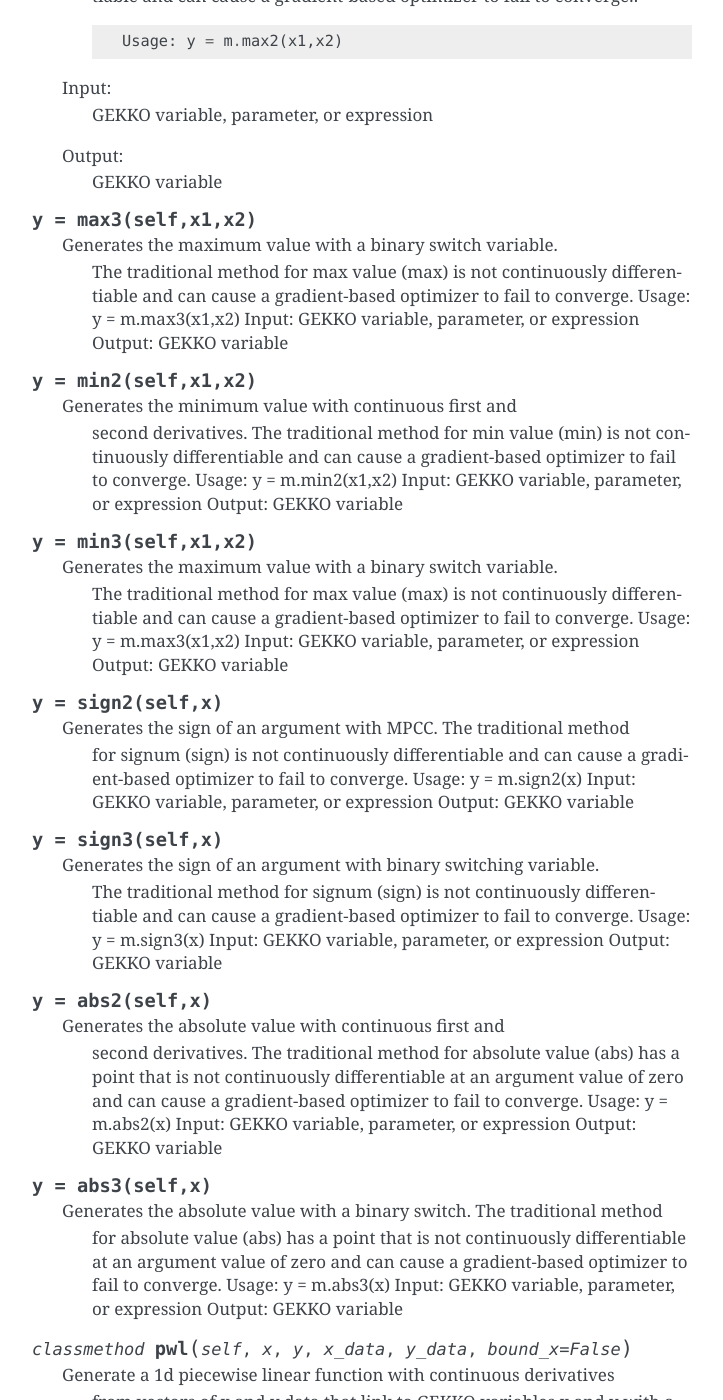
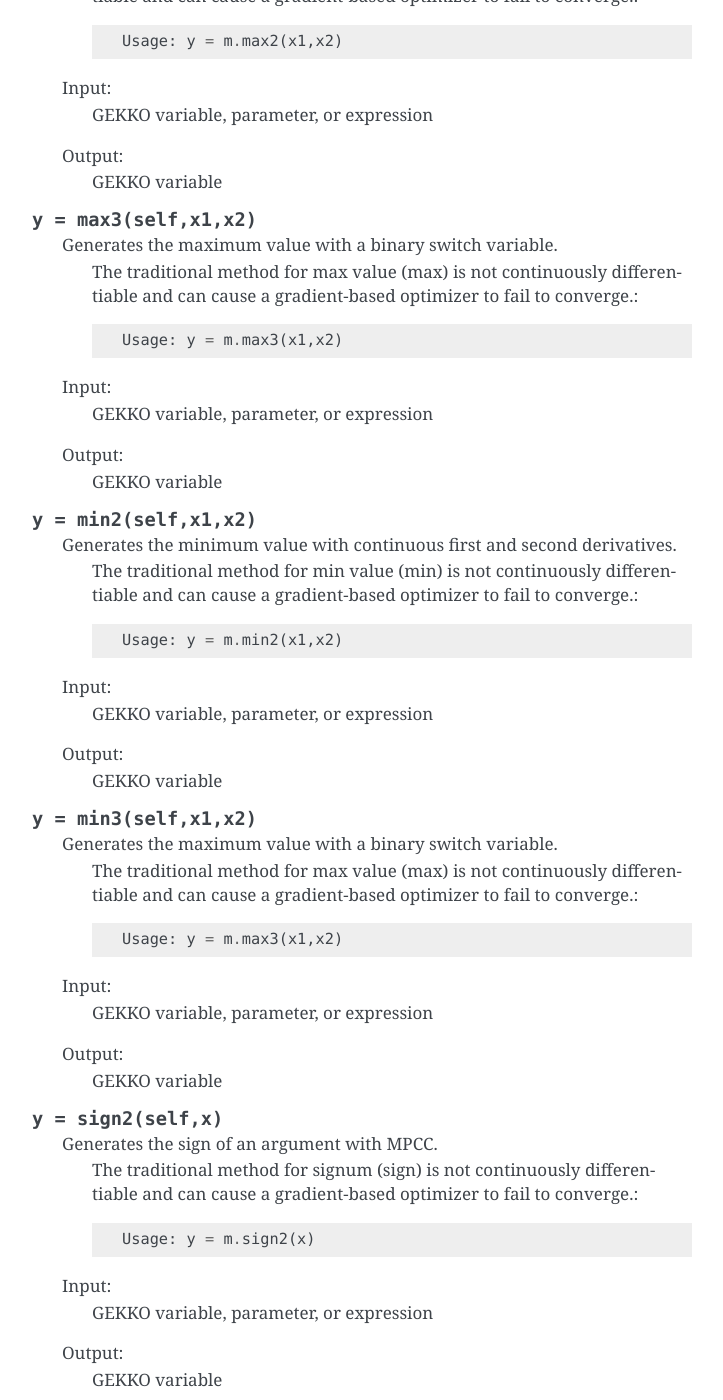
Before and after one commit to BYU-PRISM/GEKKO, a Sphinx documentation site: the page built from docs/model_methods.rst, in a window 1280 px wide and 1400 px high, scrolled down 4317 px. Shown: the whole window, without its empty margins (388-1111 px from the left). Built offline with Sphinx 7.4.7, drawn with Linux system fonts in a browser that asks for light colours; some of the changed text lies outside the part shown.

Commit message:
Improve documentation formatting

```diff
--- a/docs/model_methods.rst
+++ b/docs/model_methods.rst
@@ -241,83 +241,111 @@
     Generates the maximum value with a binary switch variable.
         The traditional method for max value (max) is not continuously
         differentiable and can cause a gradient-based optimizer to fail
-        to converge.
-        Usage: y = m.max3(x1,x2)
-        Input: GEKKO variable, parameter, or expression
-        Output: GEKKO variable
+        to converge.::
+
+        	Usage: y = m.max3(x1,x2)
+
+    Input:
+    	GEKKO variable, parameter, or expression
+    Output:
+    	GEKKO variable
 
 .. py:classmethod:: y = min2(self,x1,x2)
 
-    Generates the minimum value with continuous first and
-        second derivatives. The traditional method for min value (min) is not
+    Generates the minimum value with continuous first and second derivatives.
+    	The traditional method for min value (min) is not
         continuously differentiable and can cause a gradient-based optimizer
-        to fail to converge.
-        Usage: y = m.min2(x1,x2)
-        Input: GEKKO variable, parameter, or expression
-        Output: GEKKO variable
+        to fail to converge.::
+
+        	Usage: y = m.min2(x1,x2)
+
+    Input:
+	GEKKO variable, parameter, or expression
+    Output:
+    	GEKKO variable
 
 .. py:classmethod:: y = min3(self,x1,x2)
 
     Generates the maximum value with a binary switch variable.
         The traditional method for max value (max) is not continuously
         differentiable and can cause a gradient-based optimizer to fail
-        to converge.
-        Usage: y = m.max3(x1,x2)
-        Input: GEKKO variable, parameter, or expression
-        Output: GEKKO variable
+        to converge.::
+
+		Usage: y = m.max3(x1,x2)
+
+    Input:
+    	GEKKO variable, parameter, or expression
+    Output:
+    	GEKKO variable
 
 .. py:classmethod:: y = sign2(self,x)
 
-    Generates the sign of an argument with MPCC. The traditional method
-        for signum (sign) is not continuously differentiable and can cause
-        a gradient-based optimizer to fail to converge.
-        Usage: y = m.sign2(x)
-        Input: GEKKO variable, parameter, or expression
-        Output: GEKKO variable
+    Generates the sign of an argument with MPCC.
+    	The traditional method for signum (sign) is not continuously differentiable and can cause
+        a gradient-based optimizer to fail to converge.::
+
+        	Usage: y = m.sign2(x)
+
+    Input:
+    	GEKKO variable, parameter, or expression
+    Output:
+    	GEKKO variable
 
 .. py:classmethod:: y = sign3(self,x)
 
     Generates the sign of an argument with binary switching variable.
         The traditional method for signum (sign) is not continuously differentiable
-        and can cause a gradient-based optimizer to fail to converge.
-        Usage: y = m.sign3(x)
-        Input: GEKKO variable, parameter, or expression
-        Output: GEKKO variable
+        and can cause a gradient-based optimizer to fail to converge.::
+
+        	Usage: y = m.sign3(x)
+
+    Input:
+    	GEKKO variable, parameter, or expression
+    Output:
+    	GEKKO variable
 
 .. py:classmethod:: y = abs2(self,x)
 
-    Generates the absolute value with continuous first and
-        second derivatives. The traditional method for absolute value (abs) has
+    Generates the absolute value with continuous first and second derivatives.
+    	The traditional method for absolute value (abs) has
         a point that is not continuously differentiable at an argument value
-        of zero and can cause a gradient-based optimizer to fail to converge.
-        Usage: y = m.abs2(x)
-        Input: GEKKO variable, parameter, or expression
-        Output: GEKKO variable
+        of zero and can cause a gradient-based optimizer to fail to converge.::
+
+        	Usage: y = m.abs2(x)
+
+    Input:
+	GEKKO variable, parameter, or expression
+    Output:
+	GEKKO variable
 
 .. py:classmethod:: y = abs3(self,x)
 
-    Generates the absolute value with a binary switch. The traditional method
-        for absolute value (abs) has a point that is not continuously differentiable
-        at an argument value of zero and can cause a gradient-based optimizer to fail to converge.
-        Usage: y = m.abs3(x)
-        Input: GEKKO variable, parameter, or expression
-        Output: GEKKO variable
+    Generates the absolute value with a binary switch.
+    	The traditional method for absolute value (abs) has a point that is not continuously differentiable
+        at an argument value of zero and can cause a gradient-based optimizer to fail to converge.::
+
+        	Usage: y = m.abs3(x)
+
+    Input:
+    	GEKKO variable, parameter, or expression
+    Output:
+    	GEKKO variable
 
 .. py:classmethod:: pwl(self, x,y,x_data,y_data,bound_x=False)
 
-    Generate a 1d piecewise linear function with continuous derivatives
-        from vectors of x and y data that link to GEKKO variables x and y with a
-        constraint that y=f(x) with piecewise linear units.
-        Inputs:
-          x: GEKKO parameter or variable
-          y: GEKKO variable
-          x_data: array of x data
-          y_data: array of y data that matches x_data size
-          bound_x: boolean to state if x should be bounded
-                   at the upper and lower bounds of x_data to avoid
-                   extrapolation error of the piecewise linear region.
+    	Generate a 1d piecewise linear function with continuous derivatives
+	from vectors of x and y data that link to GEKKO variables x and y with a
+	constraint that y=f(x) with piecewise linear units.
+    Inputs:
+	  x: GEKKO parameter or variable
+	  y: GEKKO variable
+	  x_data: array of x data
+	  y_data: array of y data that matches x_data size
+	  bound_x: boolean to state if x should be bounded
+		   at the upper and lower bounds of x_data to avoid
+		   extrapolation error of the piecewise linear region.
 
-        Output: none
+    Output: none
 
 Pre-built Objects
 ------------------
@@ -332,7 +360,7 @@
 .. py:classmethod:: y,u = arx(self,p)
 
     Build a GEKKO model from ARX representation.
-        Inputs:
+    Inputs:
            parameter dictionary p['a'], p['b'], p['c']
            a (coefficients for a polynomial, na x ny)
            b (coefficients for b polynomial, ny x (nb x nu))
@@ -340,24 +368,27 @@
 
 .. py:classmethod:: x = axb(self,A,b,x=None,etype='=',sparse=False)
 
-    Create Ax=b, Ax<b, Ax>b, Ax<=b, or Ax>=b models
+    Create Ax=b, Ax<b, Ax>b, Ax<=b, or Ax>=b models::
+
         Usage: x = m.axb(A,b,etype='=,<,>,<=,>=',sparse=[True,False])
-        Input: A = numpy 2D array or list in dense or sparse form
-               b = numpy 1D array or list in dense or sparse form
-               x = 1D array of gekko variables (optional). If None on entry
-                     then the array is created and returned.
-               etype = ['=','<','>','>=','<='] for equality or inequality form
-               sparse = True if data is in sparse form, otherwise dense
-                 sparse matrices are stored in COO form with [row,col,value] with
-                 starting index 1 for optional matrix A and in [row,value] for
-                 vector b
-        Output: GEKKO variables x
+
+    Input:
+    	A = numpy 2D array or list in dense or sparse form
+       	b = numpy 1D array or list in dense or sparse form
+       	x = 1D array of gekko variables (optional). If None on entry then the array is created and returned.
+        etype = ['=','<','>','>=','<='] for equality or inequality form
+        sparse = True if data is in sparse form, otherwise dense
+	sparse matrices are stored in COO form with [row,col,value] with
+	starting index 1 for optional matrix A and in [row,value] for
+	vector b
+    Output:
+    	GEKKO variables x
 
 .. py:classmethod:: cspline(x,y,x_data,y_data,bound_x=False)
 
 	Generate a 1d cubic spline with continuous first and seconds derivatives
-    from arrays of x and y data which link to GEKKO variables x and y with a
-    constraint that y=f(x).
+    	from arrays of x and y data which link to GEKKO variables x and y with a
+    	constraint that y=f(x).
 
     Inputs:
 
@@ -367,10 +398,10 @@
 
 	x_data: array of x data
 
-    y_data: array of y data that matches x_data
+    	y_data: array of y data that matches x_data
 
 	bound_x: boolean to state that x should be bounded at the upper and lower bounds of x_data to avoid
-    extrapolation error of the cspline.
+    	extrapolation error of the cspline.
 
 .. py:classmethod:: bspline(self, x,y,z,x_data,y_data,z_data,data=True)
 
@@ -387,73 +418,83 @@
 
 .. py:classmethod:: y = sum(self,x)
 
-    Summation using APM object.
+    Summation using APM object.::
+
         Usage: y = m.sum(x)
-        Input: Numpy array or List of GEKKO variables, parameters,
-               constants, intermediates, or expressions
-        Output: GEKKO variable
+
+    Input:
+    	Numpy array or List of GEKKO variables, parameters,
+        constants, intermediates, or expressions
+    Output:
+    	GEKKO variable
 
 .. py:classmethod:: y = vsum(self,x)
 
     Summation of variable in the data or time direction. This is
-        similar to an integral but only does the summation of all points,
-        not the integral area that considers time intervals.
+    similar to an integral but only does the summation of all points,
+    not the integral area that considers time intervals.
 
 .. py:classmethod:: x = qobj(self,b,A=[],x=None,otype='min',sparse=False)
 
-    Create quadratic objective  = 0.5 x^T A x + c^T x
+    Create quadratic objective  = 0.5 x^T A x + c^T x::
+
         Usage: x = m.qobj(c,Q=[2d array],otype=['min','max'],sparse=[True,False])
-        Input: b = numpy 1D array or list in dense or sparse form
-               A = numpy 2D array or list in dense or sparse form
-               x = array of gekko variables (optional). If None on entry
-                     then the array is created and returned.
-               etype = ['=','<','>','>=','<='] for equality or inequality form
-               sparse = True if data is in sparse form, otherwise dense
-                 sparse matrices are stored in COO form with [row,col,value] with
-                 starting index 1 for optional matrix A and in [row,value] for
-                 vector b
-               sparse matrices must have 3 columns
-        Output: GEKKO variables x
+
+    Input:
+    	b = numpy 1D array or list in dense or sparse form
+        A = numpy 2D array or list in dense or sparse form
+        x = array of gekko variables (optional). If None on entry then the array is created and returned.
+        etype = ['=','<','>','>=','<='] for equality or inequality form
+        sparse = True if data is in sparse form, otherwise dense
+        sparse matrices are stored in COO form with [row,col,value] with
+        starting index 1 for optional matrix A and in [row,value] for vector b
+        sparse matrices must have 3 columns
+    Output:
+    	GEKKO variables x
 
 .. py:classmethod:: y,p,K = sysid(self,t,u,y,na=1,nb=1,nk=0,shift='calc',scale=True,diaglevel=0,pred='model',objf=100)
 
-    Identification of linear time-invariant models
+    Identification of linear time-invariant models::
 
          y,p,K = sysid(t,u,y,na,nb,shift=0,pred='model',objf=1)
 
-         Input:     t = time data
+     Input:
+     		    t = time data
                     u = input data for the regression
                     y = output data for the regression
                     na   = number of output coefficients (default=1)
                     nb   = number of input coefficients (default=1)
                     nk   = input delay steps (default=0)
-                    shift (optional) =
-                       'none' (no shift)
-                       'init' (initial pt),
-                       'mean' (mean center)
-                       'calc' (calculate c)
-                    scale (optional) =
-                       scale data to between zero to one unless
-                         data range is already less than one
-                    pred (option) =
-                       'model' for output error regression form, implicit solution
-                       'meas' for ARX regression form, explicit solution
-                       Using 'model' favors an unbiased model prediction but
-                         can require more time to compute, especially for large
-                         data sets
-                       Using 'meas' computes the coefficients of the time series
-                         model with an explicit solution
-                    objf = objective scaling factor
-                       when pred='model':
+                    shift (optional)
+                    	'none' (no shift)
+                    	'init' (initial pt),
+                    	'mean' (mean center)
+                    	'calc' (calculate c)
+                    scale (optional)
+                    	scale data to between zero to one unless
+                    	data range is already less than one
+                    pred (option)
+                    	'model' for output error regression form, implicit solution.
+			Favors an unbiased model prediction but
+                        can require more time to compute, especially for large
+                        data sets.
+                       	'meas' for ARX regression form, explicit solution.
+                       	Computes the coefficients of the time series
+                        model with an explicit solution.
+                    objf
+		    	Objective scaling factor
+                       	when pred='model':
                           minimize objf*(model-meas)**2 + 1e-3 * (a^2 + b^2 + c^2)
-                       when pred='meas':
+                       	when pred='meas':
                           minimize (model-meas)**2
-                    diaglevel = display solver output and diagnostics (0-6)
+                    diaglevel
+		    	display solver output and diagnostics (0-6)
 
-         Output:    returns
-                    ypred (predicted outputs)
-                    p as coefficient dictionary with keys 'a','b','c'
-                    K gain matrix
+         Output:
+	 	returns
+                ypred (predicted outputs)
+                p as coefficient dictionary with keys 'a','b','c'
+                K gain matrix
 
 
 Internal Methods
```
